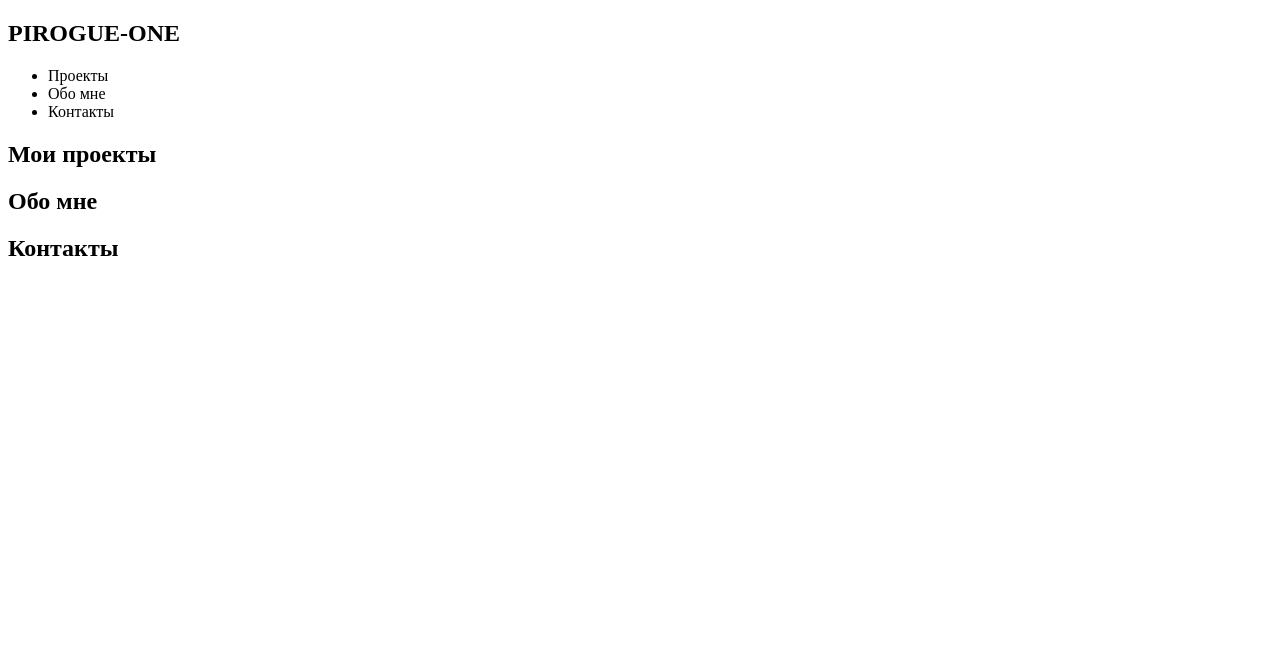
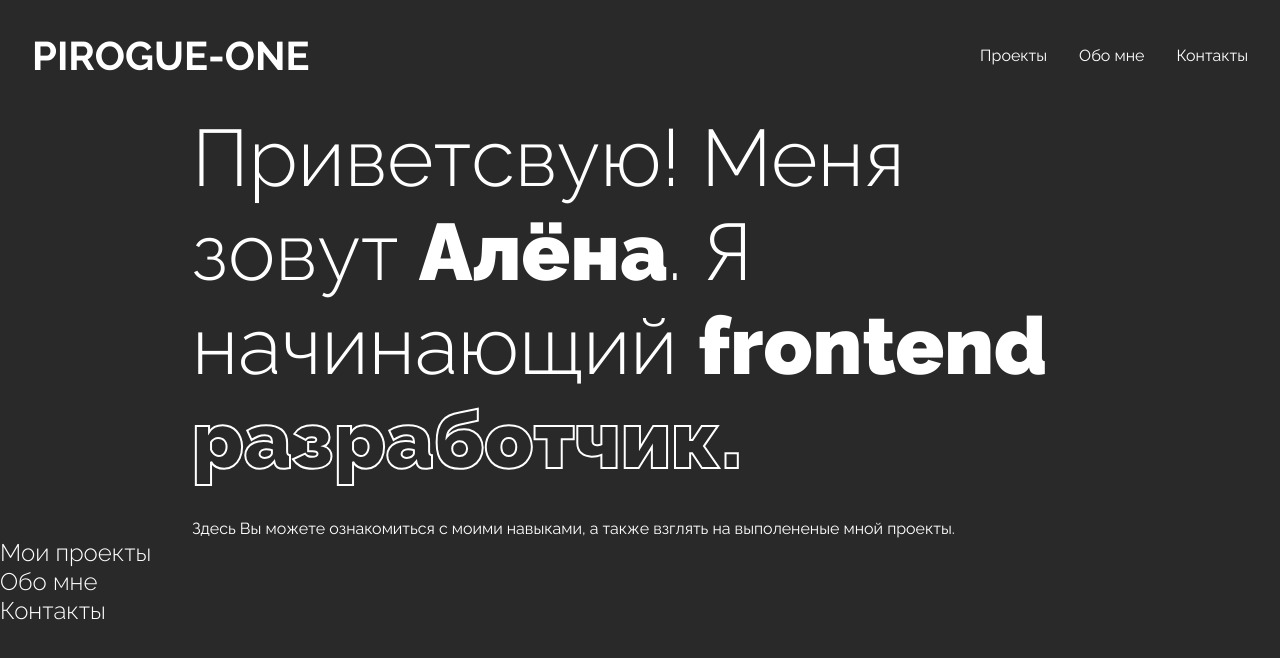
Before and after one commit to pirogue-one/pirogue.one, a plain HTML site: page index.html in a window 1280 px wide. Drawn offline with Linux system fonts and the light colour scheme.

Commit message:
added some css

```diff
--- a/index.html
+++ b/index.html
@@ -1,23 +1,33 @@
 <!DOCTYPE html>
 <html lang="en">
+
 <head>
     <meta charset="UTF-8">
     <meta name="viewport" content="width=device-width, initial-scale=1.0">
+    <title>Сайт-визитка</title>
     <link rel="stylesheet" href="./style.css">
-    <title>Сайт-визитка</title>
+    <link href="https://fonts.googleapis.com/css2?family=Raleway:wght@100;200;300;400;500;600;700;800;900&display=swap"
+        rel="stylesheet">
 </head>
+
 <body>
-    <header>
-        <a></a><h2 class="logo">PIROGUE-ONE</h2></a>
+    <header class="header">
+        <a>
+            <h2 class="logo">PIROGUE-ONE</h2>
+        </a>
         <ul class="menu">
             <li class="menu__li"><a>Проекты</a></li>
             <li class="menu__li"><a>Обо мне</a></li>
             <li class="menu__li"><a>Контакты</a></li>
         </ul>
     </header>
-    <main>
+    <main class="main">
         <section class="hero">
-            <h1 class="title main-title"></h1>
+            <div class="hero-content">
+                <h1 class="main-title">Приветсвую! Меня зовут <span class="accent-1">Алёна</span>. Я начинающий <span class="accent-1">frontend</span> <span class="accent-2">разработчик.</span></h1>
+                <p class="description">Здесь Вы можете ознакомиться с моими навыками, а также взглять на выполененые
+                    мной проекты.</p>
+            </div>
         </section>
         <section class="gallery">
             <h2 class="title">Мои проекты</h2>
@@ -28,14 +38,19 @@
             <div class="card"></div>
         </section>
         <section class="about-me">
-            <h2 class="title">Обо мне</h2>
+            <a>
+                <h2 class="title">Обо мне</h2>
+            </a>
         </section>
         <section class="contacts">
-            <h2 class="title">Контакты</h2>
+            <a>
+                <h2 class="title">Контакты</h2>
+            </a>
         </section>
     </main>
-    <footer>
+    <footer class="footer">
 
     </footer>
 </body>
+
 </html>
--- a/style.css
+++ b/style.css
@@ -0,0 +1,80 @@
+* {
+    margin: 0;
+    padding: 0;
+    box-sizing: border-box;
+}
+
+a {
+    text-decoration: none;
+    color: #ffffff;
+}
+
+html, body {
+    width: 100%;
+}
+
+body {
+    background-color: #292929;
+    font-family: 'Raleway', sans-serif;
+    color: #ffffff;
+    font-size: 1rem;
+}
+
+.header {
+    display: flex;
+    justify-content: space-between;
+    align-items: center;
+    padding: 2rem;
+}
+
+.logo {
+    font-size: 2.5rem;
+    font-weight: 700;
+}
+
+.menu {
+    list-style-type: none;
+    display: flex;
+    justify-content: space-between;
+    gap: 2rem;
+}
+
+.menu__li:hover {
+        cursor: pointer;
+}
+
+.hero {
+    width: 100%;
+    display: flex;
+    justify-content: center;
+    align-items: center;
+    background-image: ;
+}
+
+.hero-content {
+    width: 70%;
+    display: flex;
+    flex-direction: column;
+    justify-content: space-between;
+    gap: 2rem;
+}
+
+.main-title {
+    font-weight: 300;
+    font-size: 5rem;
+}
+
+.accent-1 {
+    font-weight: 900;
+}
+
+.accent-2 {
+    font-weight: 900;
+    color:#292929;
+    -webkit-text-stroke: 2px #ffffff;
+}
+
+.title {
+    font-weight: 300;
+    font-size: 1.5rem;
+}
```
